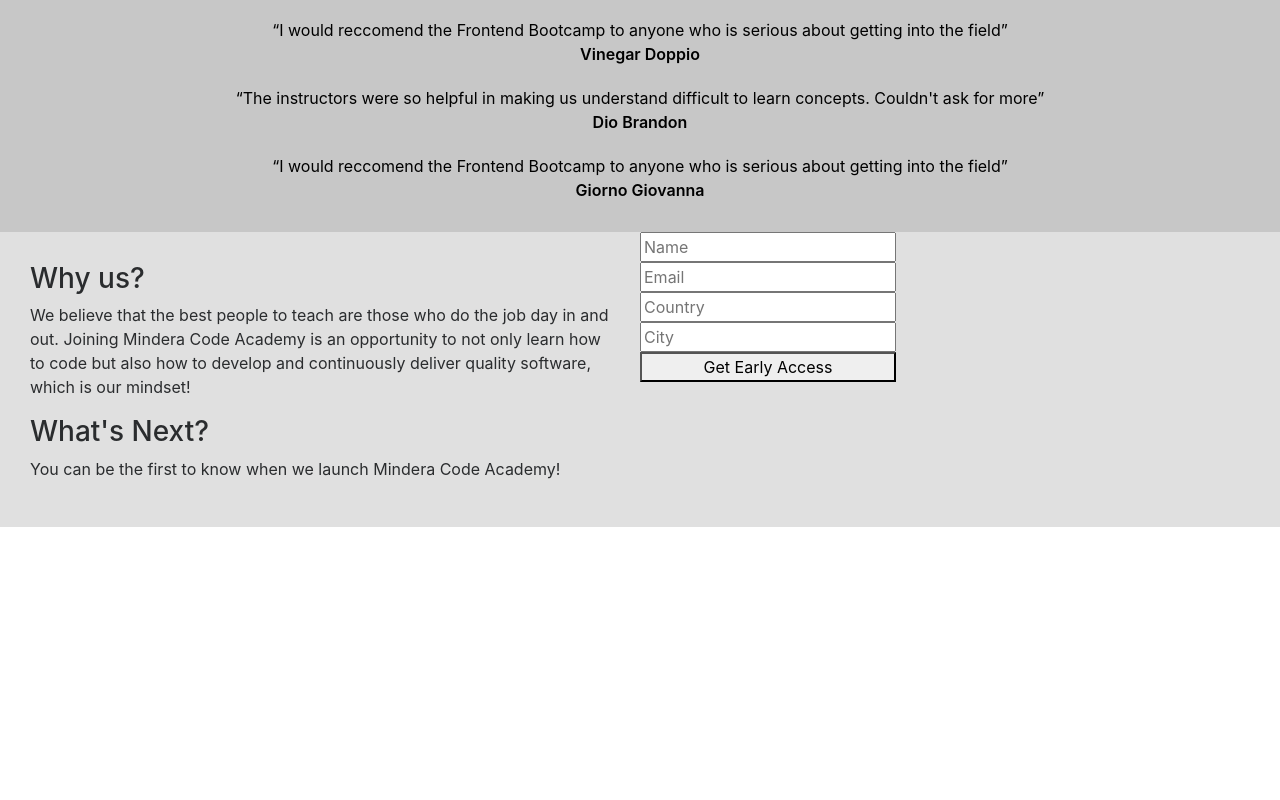
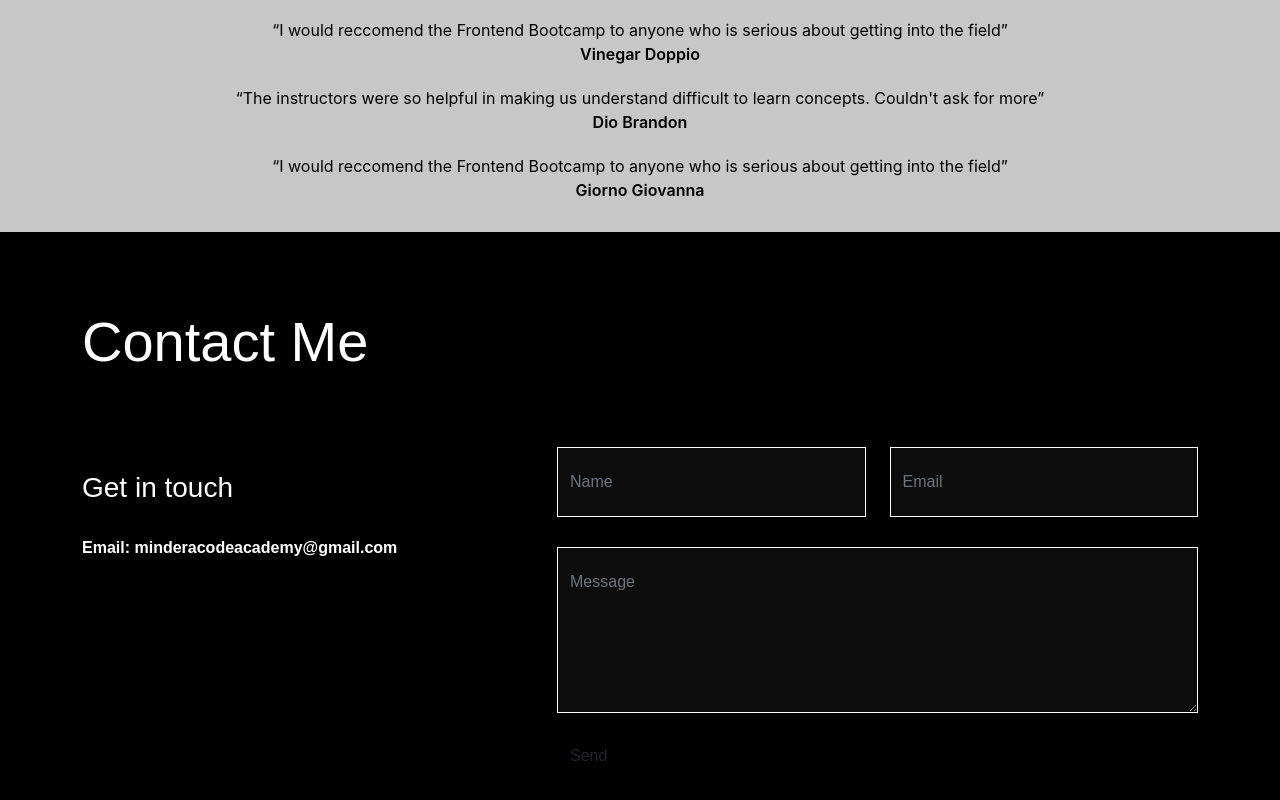
Before and after one commit to Faopaw/mca_landingpage, a React (Create React App) app in the folder my-app/: page / in a window 1280 px wide. Shown: the part 1953-2753 px from the top of the page. Before the commit the page ends 2480 px from the top, so only its background shows below. Built offline with nearby package versions, Linux system fonts and the light colour scheme; the HTML template or start-up script is replaced by a standard one.

Commit message:
Created form component

```diff
--- a/my-app/src/App.js
+++ b/my-app/src/App.js
@@ -3,6 +3,7 @@
 import ReactDOM from "react-dom/client";
 import { Button } from "reactstrap";
 import Container from "react-bootstrap/Container";
+import Form from './Components/Form'
 // import Nav from 'react-bootstrap/Nav';
 import Navbar from "react-bootstrap/Navbar";
 import mySvg from './layered-waves-haikei_final.svg'
@@ -99,7 +100,7 @@
           </p>
         </div>
       </section>
-      <section className="sign-up">
+      {/* <section className="sign-up">
         <div>
           <h3>Why us?</h3>
           <p>
@@ -120,7 +121,8 @@
           <input type="text" placeholder="City"></input>
           <button type="submit">Get Early Access</button>
         </form>
-      </section>
+      </section> */}
+      <Form/>
     </div>
   );
 }
--- /dev/null
+++ b/my-app/src/Components/Form.css
@@ -0,0 +1,29 @@
+.form{
+    background-color: black;
+    color: #ffffff;
+    font-family: 'Raleway', sans-serif;
+    padding-top:60px;
+    padding-bottom: 60px;
+}
+
+.inputrow1{
+    margin-bottom: 30px;
+}
+
+.contact__form .form-control{
+    padding: 1.375rem .75rem;
+    line-height: 1.5;
+    color: #ffffff;
+    background-color: #0c0c0c;
+    border-radius: 0;
+    border: 1px solid #fff;
+}
+
+.contact__form input .form-control{
+    margin-bottom: 2em;
+    height: calc(2.5em + .75rem + 2px)
+}
+
+.btn:hover{
+    color: white;
+}
--- /dev/null
+++ b/my-app/src/Components/Form.js
@@ -0,0 +1,75 @@
+import React from "react";
+import { Container, Row, Col } from "react-bootstrap";
+import './Form.css';
+
+
+export default function Form() {
+
+
+  return (
+      <Container className="form">
+
+        <Row className="mb-5 mt-3">
+          <Col lg="8">
+            <h1 className="display-4 mb-4">Contact Me</h1>
+            {/* <hr className="t_border my-4 ml-0 text-left" /> */}
+          </Col>
+        </Row>
+        <Row className="sec_sp">
+          <Col lg="5" className="mb-5">
+            <h3 className="color_sec py-4">Get in touch</h3>
+            <address>
+              <strong>Email: minderacodeacademy@gmail.com</strong>
+
+              <br />
+              <br />
+
+            </address>
+
+          </Col>
+          <Col lg="7" className="d-flex align-items-center">
+            <form  className="contact__form w-100">
+              <Row className="inputrow1">
+                <Col lg="6" className="form-group">
+                  <input
+                    className="form-control"
+                    id="name"
+                    name="name"
+                    placeholder="Name"
+                    type="text"
+                    required
+                  />
+                </Col>
+                <Col lg="6" className="form-group">
+                  <input
+                    className="form-control rounded-0"
+                    id="email"
+                    name="email"
+                    placeholder="Email"
+                    type="email"
+                    required
+                  />
+                </Col>
+              </Row>
+              <textarea
+                className="form-control rounded-0"
+                id="message"
+                name="message"
+                placeholder="Message"
+                rows="5"
+                required
+              ></textarea>
+              <br />
+              <Row>
+                <Col lg="12" className="form-group">
+                  <button className="btn ac_btn" type="submit">
+                  Send
+                  </button>
+                </Col>
+              </Row>
+            </form>
+          </Col>
+        </Row>
+      </Container>
+  );
+}
```
